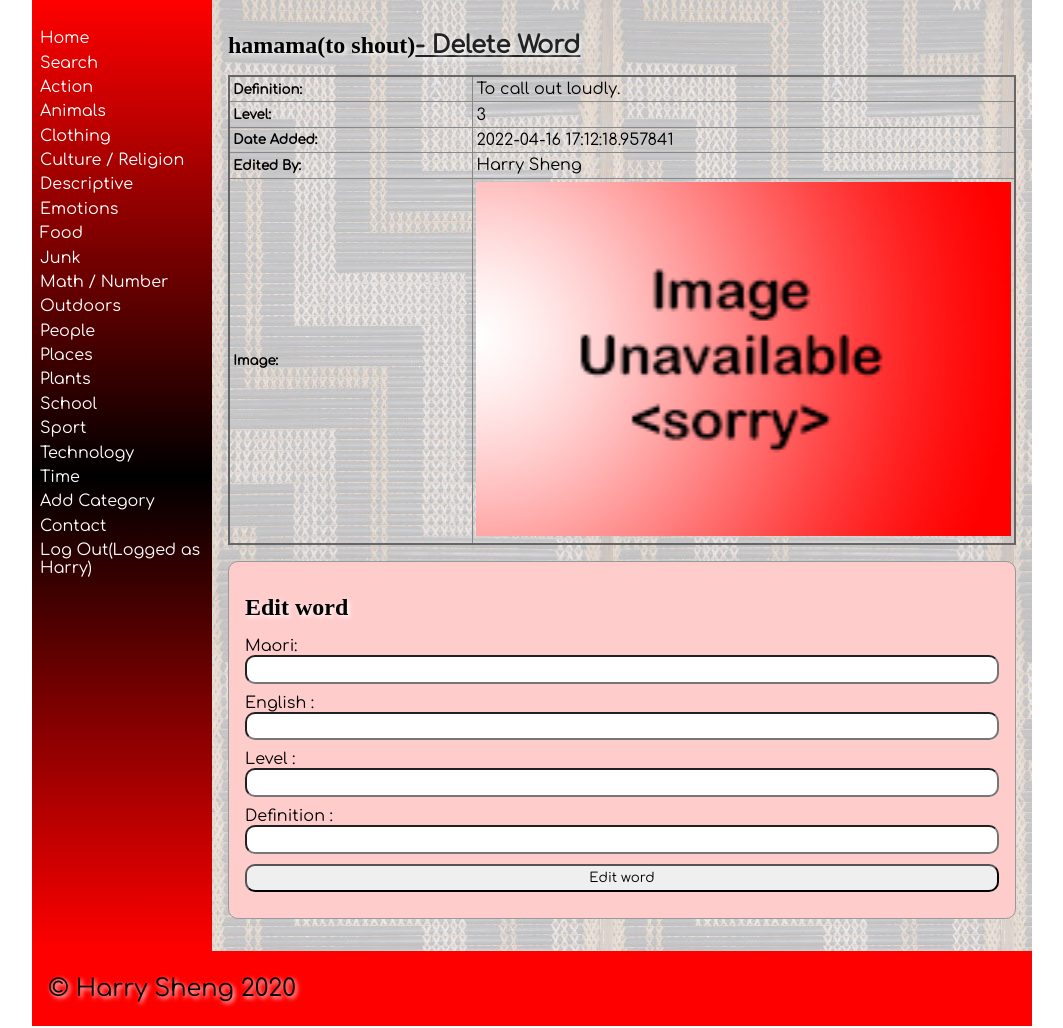
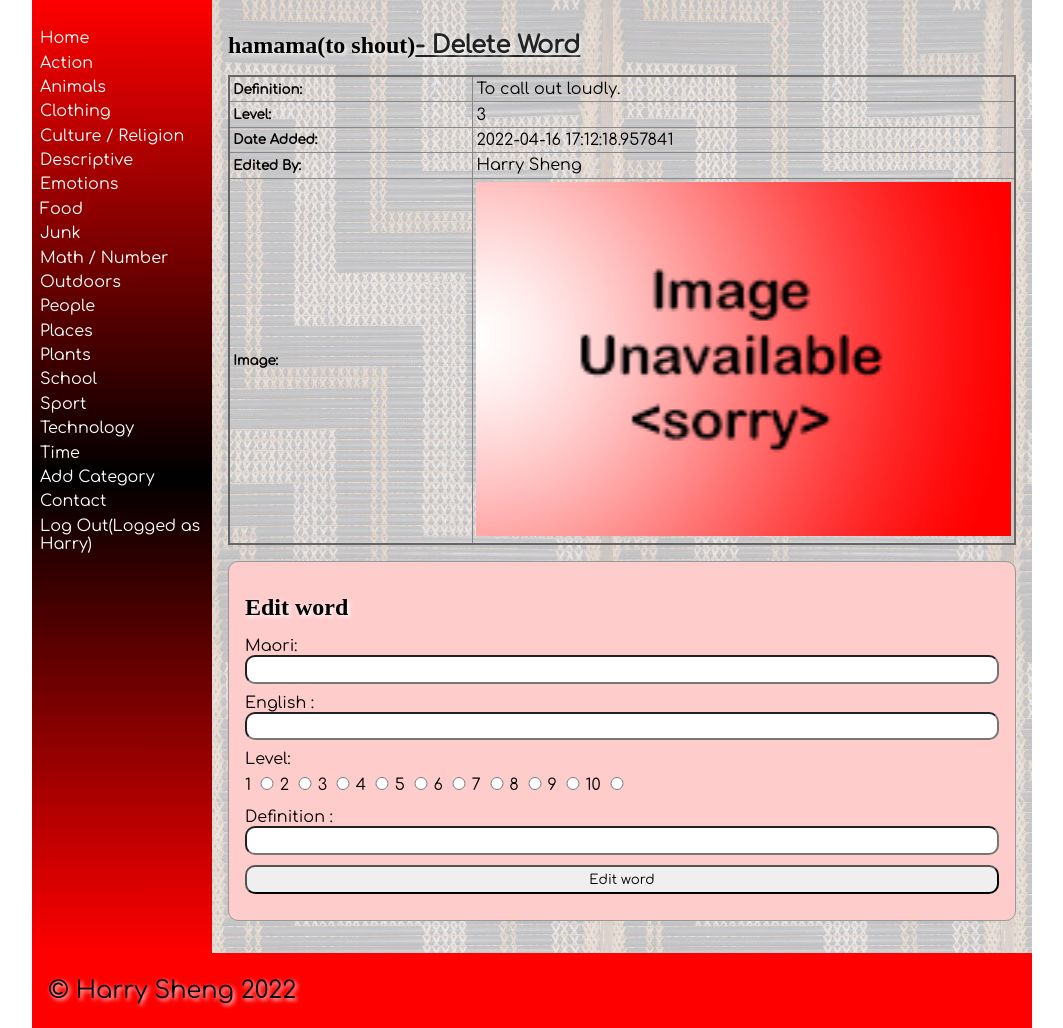
Before and after one commit to HArrryS/dictionary, a Flask app: page /word/1 in a window 1280 px wide. Shown: the part 101-1129 px from the top of the page, without its empty margins (108-1171 px from the left). Run offline with Flask 2, Linux system fonts and the light colour scheme; a user stored in the database is signed in; data comes from the database, SQL or seed files in the repository; both versions use the stored data as it was after the commit; some web fonts are replaced.

Commit message:
chang level input from text group to button group

```diff
--- a/app.py
+++ b/app.py
@@ -57,8 +57,20 @@ def category_list():
 # app route to the main page
 @app.route('/', methods=['POST', 'GET'])
 def hello_world():
+    english_words = []
+    if request.method == 'POST':
+        print(request.form)
+        search_word = request.form.get('search').strip()  # gets the search from
+        con = create_connection(DATABASE)
+        query = "SELECT id,  maori, english, image FROM Words WHERE english = ? or maori = ?"
+        cur = con.cursor()
+        cur.execute(query, (search_word, search_word))
+        english_words = cur.fetchall()
+        cur.close()
     return render_template('home.html', categories=category_list(), logged_in=is_logged_in(),
-                           logged_in_teacher=is_logged_in_teacher(), )
+                           logged_in_teacher=is_logged_in_teacher(), english_words=english_words)
+
+
 
 
 @app.route('/add_category', methods=['POST', 'GET'])
@@ -211,16 +223,6 @@ def category(category_id):
         username = session['first_name'] + " " + session['last_name']
         noimage = "noimage"
 
-        con = create_connection(DATABASE)
-        query = "SELECT id FROM Words WHERE maori = ? and english = ?"
-        cur = con.cursor()
-        cur.execute(query, (maori, english,))  # executes the query
-        maori_english = cur.fetchall()
-        con.close()
-
-        if maori == maori_english[1] and english == maori_english[2]:
-            return redirect("/category/{}?error=the+world+already+exist".format(category_id))
-
         # max level is ten, so user can't add a word with level higher than ten
         if int(level) > 10:
             return redirect("/category/{}?error=level+must+be+less+than+10".format(category_id))
@@ -358,21 +360,6 @@ def delete_category(category_id):
     return redirect('/')
 
 
-@app.route('/search', methods=['POST', 'GET'])
-def search():
-    english_words = []
-    if request.method == 'POST':
-        print(request.form)
-        search_word = request.form.get('search').strip()  # gets the search from
-        con = create_connection(DATABASE)
-        query = "SELECT id,  maori, english, image FROM Words WHERE english = ? or maori = ?"
-        cur = con.cursor()
-        cur.execute(query, (search_word, search_word))
-        english_words = cur.fetchall()
-        cur.close()
-    return render_template('search.html', categories=category_list(), logged_in=is_logged_in(),
-                           logged_in_teacher=is_logged_in_teacher(), english_words=english_words)
-
 
 # run the website
 if __name__ == '__main__':
--- a/templates/base.html
+++ b/templates/base.html
@@ -23,7 +23,6 @@
 			<span></span>
 			<ul>
                 <li><a href="\">Home</a></li>
-                <li><a href="/search">Search</a></li>
                 <div class="category">
                 {% for category in categories %}
                 <tr>
@@ -56,7 +55,7 @@
 
 		<footer>
 			<p>
-				&copy; Harry Sheng 2020
+				&copy; Harry Sheng 2022
 			</p>
 		</footer>
 
--- a/templates/signup.html
+++ b/templates/signup.html
@@ -35,7 +35,7 @@
     </div>
     <div class="form-group">
         <div class="form-label"></div>
-        <div class="form-element"><input type="submit" value="Signup" required></div>
+        <div class="form-element"><input type="submit" value="Sign up" required></div>
     </div>
 </form>
 {% endblock %}
--- a/templates/word.html
+++ b/templates/word.html
@@ -50,9 +50,21 @@ Word
         <div class="form-label">English :</div>
         <div class="form-element"><input type="english" name="english" id="english" required></div>
     </div>
-    <div class="form-group">
-        <div class="form-label">Level :</div>
-        <div class="form-element"><input type="level" name="level" id="level" required></div>
+   <div class="form-group">
+          <div class="form-label">Level:</div>
+            <p>
+                1<input type="radio" name="level" id="level" value="1" required>
+                2<input type="radio" name="level" id="level" value="2" required>
+                3<input type="radio" name="level" id="level" value="3" required>
+                4<input type="radio" name="level" id="level" value="4" required>
+                5<input type="radio" name="level" id="level" value="5" required>
+                6<input type="radio" name="level" id="level" value="6" required>
+                7<input type="radio" name="level" id="level" value="7" required>
+                8<input type="radio" name="level" id="level" value="8" required>
+                9<input type="radio" name="level" id="level" value="9" required>
+                10<input type="radio" name="level" id="level" value="10" required>
+            </p>
+          <div class="form-element"></div>
     </div>
     <div class="form-group">
         <div class="form-label">Definition :</div>
```
Also changed, not shown: templates/category.html (+14 -2 lines), templates/home.html (+28 -0 lines), templates/search.html (deleted, +0 -37 lines), Harry.db.
